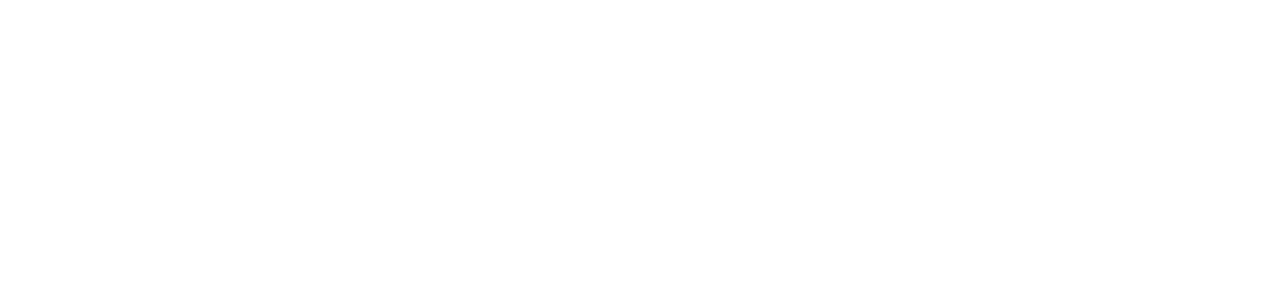
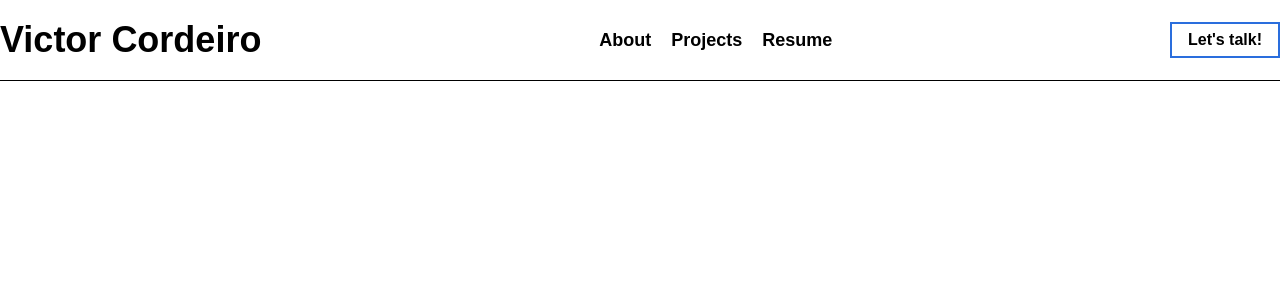
Before and after one commit to vitucordeiro/personal-website, a Next.js app: page / in a window 1280 px wide. Shown: the top 300 px of the page. Built offline with nearby package versions, Linux system fonts and the light colour scheme.

Commit message:
feat: added nav component on home

```diff
--- a/app/page.tsx
+++ b/app/page.tsx
@@ -1,6 +1,10 @@
+import NavigationSection from "./components/navigation-section";
 
 export default function Home(){
   return(
-    <div></div>
+    <div className="min-h-screen bg-background-primary">
+      <NavigationSection/>
+
+    </div>
   )
 }
```
